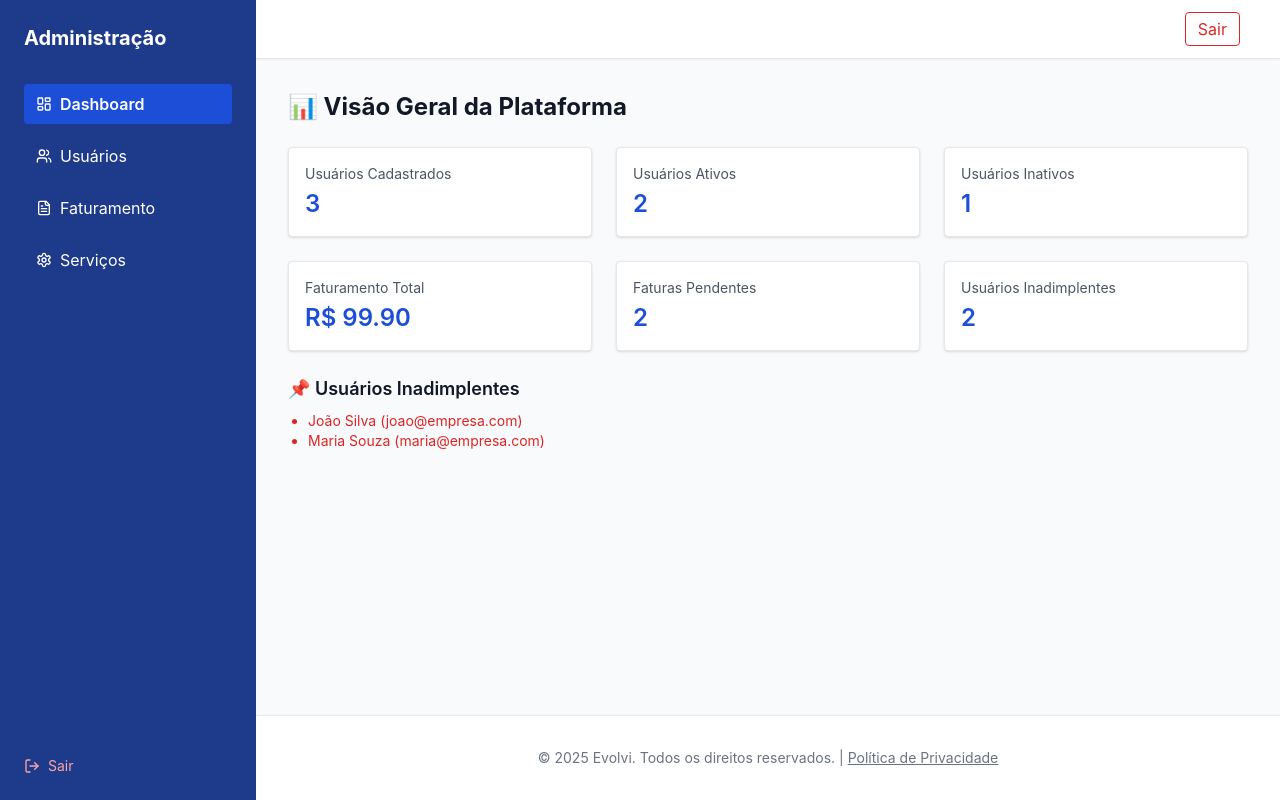
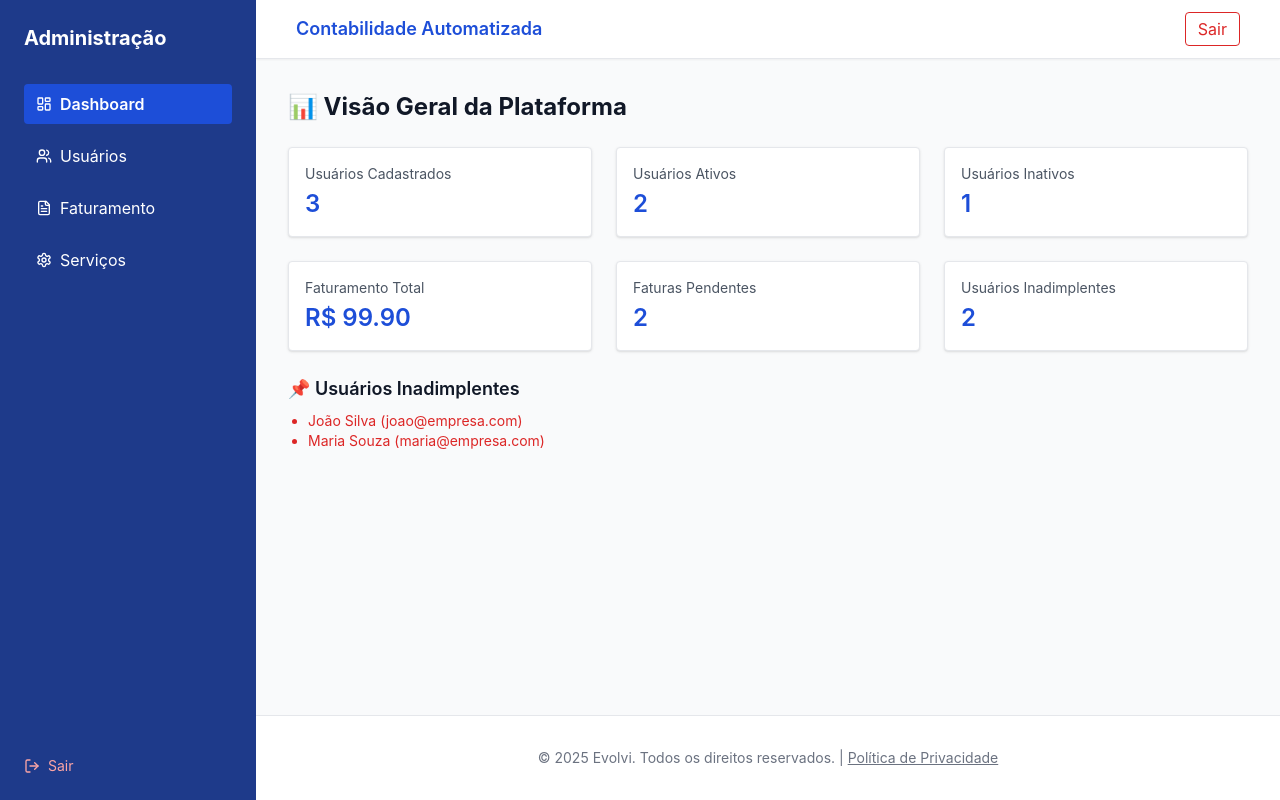
Before and after one commit to evolvisolucoes/website, a Next.js app: page /admin in a window 1280 px wide. Built offline with nearby package versions, Linux system fonts and the light colour scheme.

Commit message:
fix: title property in Header component

```diff
--- a/app/admin/layout.tsx
+++ b/app/admin/layout.tsx
@@ -29,7 +29,7 @@ export default function AdminLayout({ children }: { children: ReactNode }) {
 			<div className="flex min-h-screen">
 				<AdminSidebar />
 				<div className="flex-1 flex flex-col">
-					<Header />
+					<Header title="Contabilidade Automatizada" />
 					<main className="flex-1 p-8 bg-gray-50">{children}</main>
 					<Footer />
 				</div>
```
